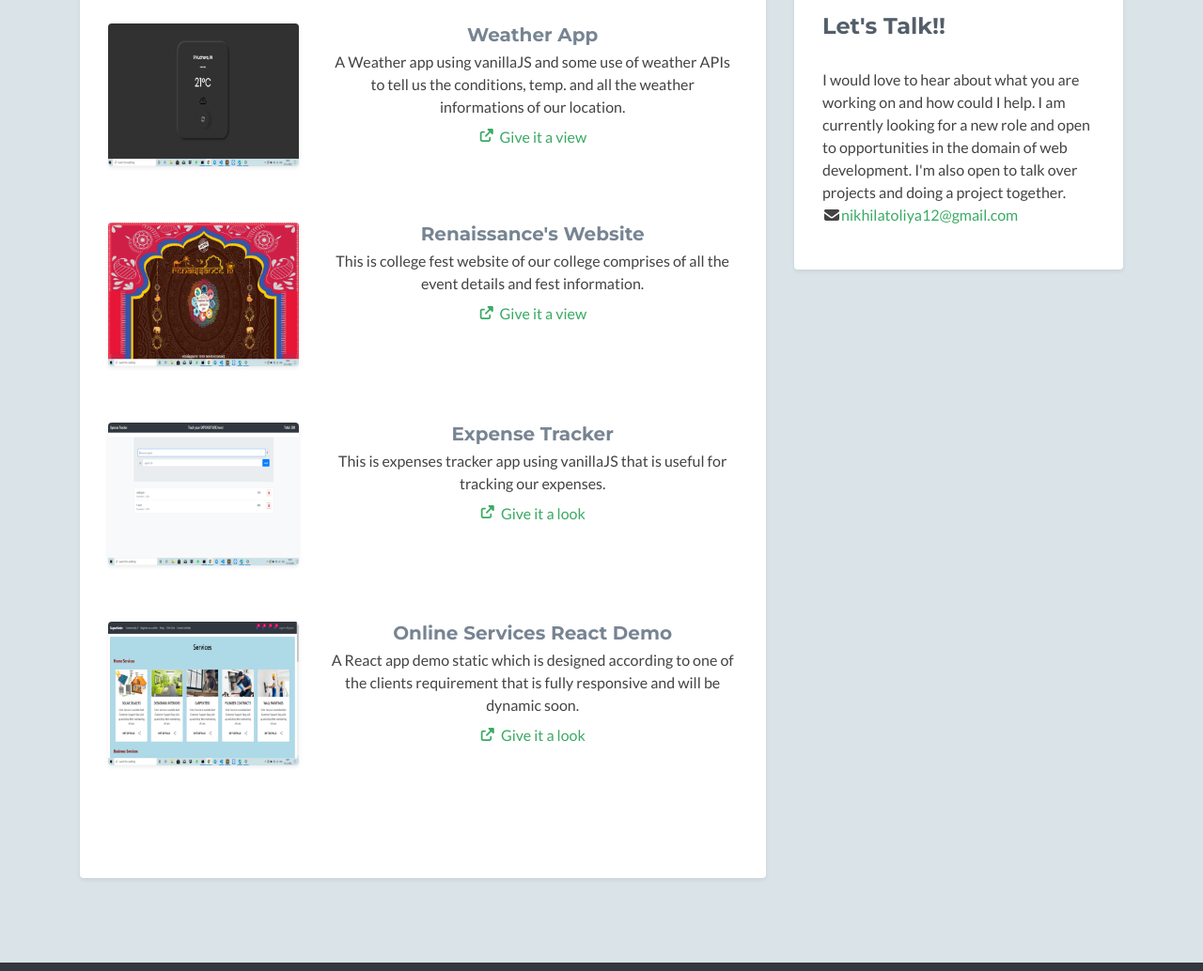
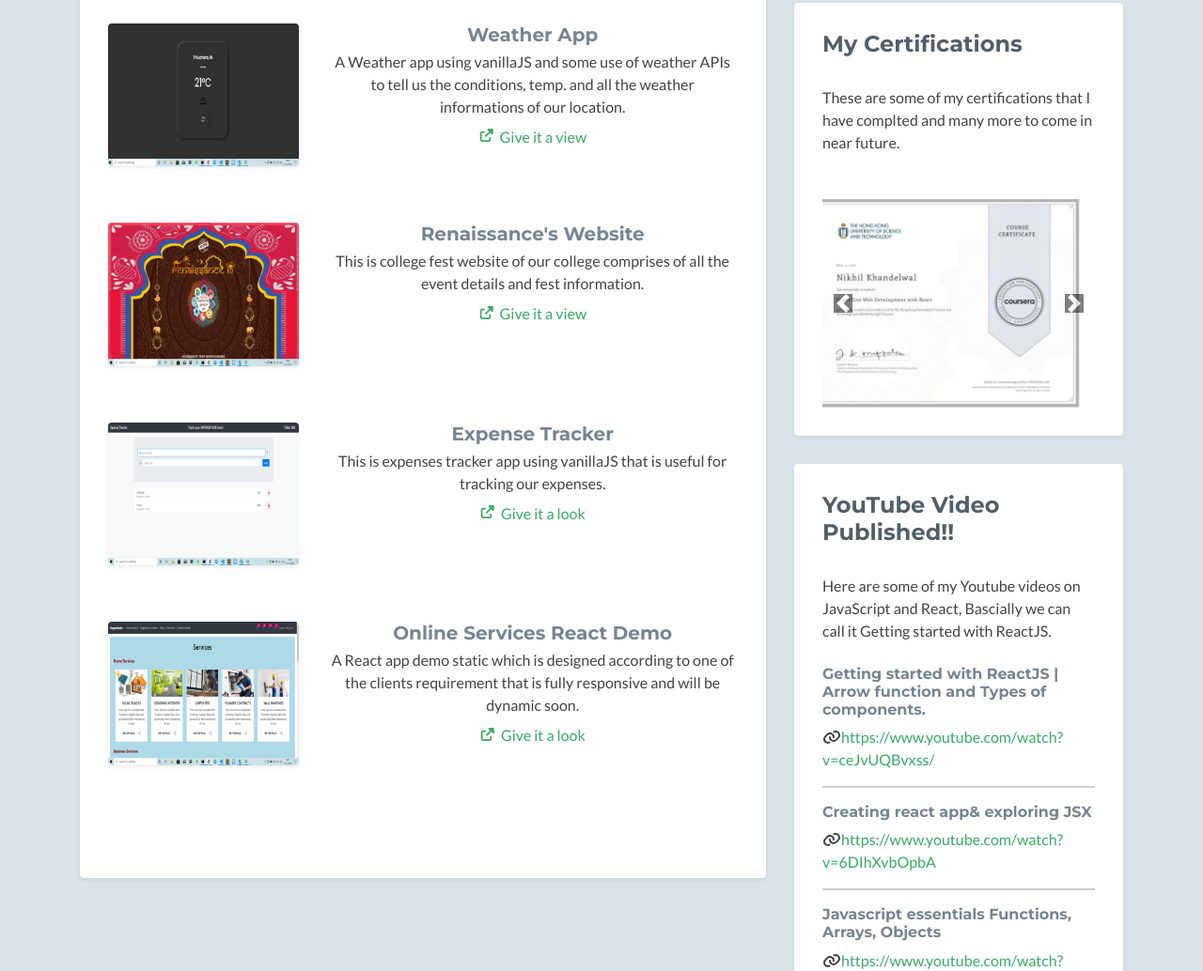
Before and after one commit to Niksgupta/portfolio1, a plain HTML site: page index.html in a window 1280 px wide. Shown: the part 1766-2800 px from the top of the page at 94% size. Drawn offline with nearby package versions, Linux system fonts and the light colour scheme; no server answers; some icons are missing.

Commit message:
certifications added

```diff
--- a/index.html
+++ b/index.html
@@ -8,10 +8,12 @@
     <meta name="viewport" content="width=device-width, initial-scale=1.0">
     <!-- <meta name="description" content="">
     <meta name="author" content="Xiaoying Riley at 3rd Wave Media">  -->
-
+    <link href="https://cdn.jsdelivr.net/npm/bootstrap@5.1.0/dist/css/bootstrap.min.css" rel="stylesheet" integrity="sha384-KyZXEAg3QhqLMpG8r+8fhAXLRk2vvoC2f3B09zVXn8CA5QIVfZOJ3BCsw2P0p/We" crossorigin="anonymous">
+<script src="https://cdn.jsdelivr.net/npm/bootstrap@5.1.0/dist/js/bootstrap.bundle.min.js" integrity="sha384-U1DAWAznBHeqEIlVSCgzq+c9gqGAJn5c/t99JyeKa9xxaYpSvHU5awsuZVVFIhvj" crossorigin="anonymous"></script>
     <link href='https://fonts.googleapis.com/css?family=Lato:300,400,300italic,400italic' rel='stylesheet' type='text/css'>
     <link href='https://fonts.googleapis.com/css?family=Montserrat:400,700' rel='stylesheet' type='text/css'>
-
+    <script src="https://cdn.jsdelivr.net/npm/@popperjs/core@2.9.3/dist/umd/popper.min.js" integrity="sha384-eMNCOe7tC1doHpGoWe/6oMVemdAVTMs2xqW4mwXrXsW0L84Iytr2wi5v2QjrP/xp" crossorigin="anonymous"></script>
+<script src="https://cdn.jsdelivr.net/npm/bootstrap@5.1.0/dist/js/bootstrap.min.js" integrity="sha384-cn7l7gDp0eyniUwwAZgrzD06kc/tftFf19TOAs2zVinnD/C7E91j9yyk5//jjpt/" crossorigin="anonymous"></script>
     <!-- FontAwesome JS -->
     <script defer src="assets/fontawesome/js/all.js"></script>
 
@@ -209,7 +211,7 @@
                                 </div><!--//item-->
 
                                 <div class="item">
-                                    <h3 class="level-title">ReactJS, Frontend Development<span class="level-label" data-toggle="tooltip" data-placement="left" data-animation="true" title="You can use the tooltip to explain more about your skill level..."><i class="fas fa-info-circle"></i>Intermediate</span></h3>
+                                    <h3 class="level-title">ReactJS, Frontend Development, .net core<span class="level-label" data-toggle="tooltip" data-placement="left" data-animation="true" title="You can use the tooltip to explain more about your skill level..."><i class="fas fa-info-circle"></i>Intermediate</span></h3>
                                     <div class="level-bar">
                                         <div class="level-bar-inner" data-level="70%">
                                         </div>
@@ -273,6 +275,86 @@
                     </div><!--//section-inner-->
                 </aside><!--//section-->
 
+
+                <aside class="languages aside section">
+                    <div class="section-inner shadow-sm rounded">
+                        <h2 class="heading">My Certifications</h2>
+
+
+                   <div>
+                  <div class="item">
+                                These are some of my certifications that I have complted and many more to come in near future.
+                                <br />
+                                <br/>
+                                <br />
+    <div id="carouselExample1" class="carousel slide z-depth-1-half" data-ride="carousel">
+      <div class="carousel-inner">
+        <div class="carousel-item active">
+          <img class="d-block w-100" src="./assets/images/certification/React-coursera.jpeg" alt="First slide">
+        </div>
+        <div class="carousel-item">
+          <img class="d-block w-100" src="./assets/images/certification/react-pro.jpg" alt="Second slide">
+        </div>
+        <div class="carousel-item">
+          <img class="d-block w-100" src="./assets/images/certification/morgan.jpeg" alt="Third slide">
+        </div>
+         <div class="carousel-item">
+          <img class="d-block w-100" src="./assets/images/certification/IBM.jpg" alt="fourth slide">
+        </div>
+         <div class="carousel-item">
+          <img class="d-block w-100" src="./assets/images/certification/freecodecamp.jpeg" alt="fifth slide">
+        </div>
+      </div>
+      <a class="carousel-control-prev" href="#carouselExample1" role="button" data-slide="prev">
+        <span class="carousel-control-prev-icon" style="background-color: black" aria-hidden="true"></span>
+        <span class="sr-only">Previous</span>
+      </a>
+      <a class="carousel-control-next" href="#carouselExample1" role="button" data-slide="next">
+        <span class="carousel-control-next-icon"style="background-color: black"  aria-hidden="true"></span>
+        <span class="sr-only">Next</span>
+      </a>
+    </div>
+
+  </div>
+
+</div><!--//section-inner-->
+</aside>
+
+
+
+<aside class="education aside section">
+                    <div class="section-inner shadow-sm rounded">
+                        <h2 class="heading">YouTube Video Published!!</h2>
+                        <div class="content">
+                            <div class="item">
+                                Here are some of my Youtube videos on JavaScript and React, Bascially we can call it Getting started with ReactJS.
+                                <br />
+                                 <br />
+
+                                <ul class="list-unstyled">
+                                   <h6> <b>Getting started with ReactJS | Arrow function and Types of components. </b> </h6>
+                                <li><i class="fas fa-link"></i><span class="sr-only">Website:</span><a href="https://www.youtube.com/watch?v=ceJvUQBvxss">https://www.youtube.com/watch?v=ceJvUQBvxss/</a></li>
+
+                               <hr />
+
+                               <h6><b>Creating react app& exploring JSX</b></h6>
+                               <li><i class="fas fa-link"></i><span class="sr-only">Website:</span><a href="https://www.youtube.com/watch?v=6DIhXvbOpbA">https://www.youtube.com/watch?v=6DIhXvbOpbA</a></li>
+
+
+                            <hr />
+                            <h6><b>Javascript essentials Functions, Arrays, Objects</b></h6>
+                            <li><i class="fas fa-link"></i><span class="sr-only">Website:</span><a href="https://www.youtube.com/watch?v=uAJ1bg2GgsA">https://www.youtube.com/watch?v=uAJ1bg2GgsA</a></li>
+                            </ul>
+
+
+                            </div><!--//item-->
+
+
+                        </div><!--//content-->
+                    </div><!--//section-inner-->
+                </aside><!--//section-->
+
+
                  <aside class="education aside section">
                     <div class="section-inner shadow-sm rounded">
                         <h2 class="heading">Let's Talk!!</h2>
```
Also changed, not shown: assets/images/certification/IBM.jpg (added), assets/images/certification/React-coursera.jpeg (added), assets/images/certification/freecodecamp.jpeg (added), assets/images/certification/morgan.jpeg (added), assets/images/certification/react-pro.jpg (added).
